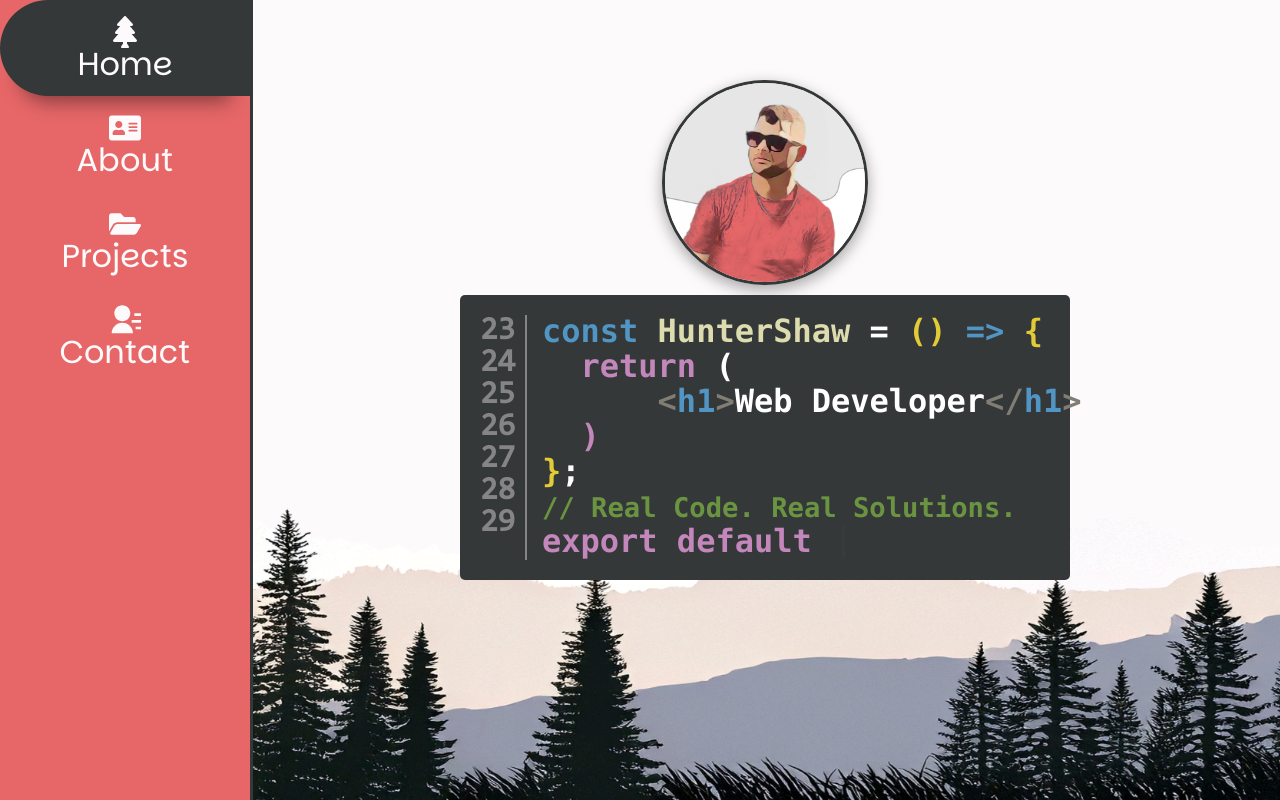
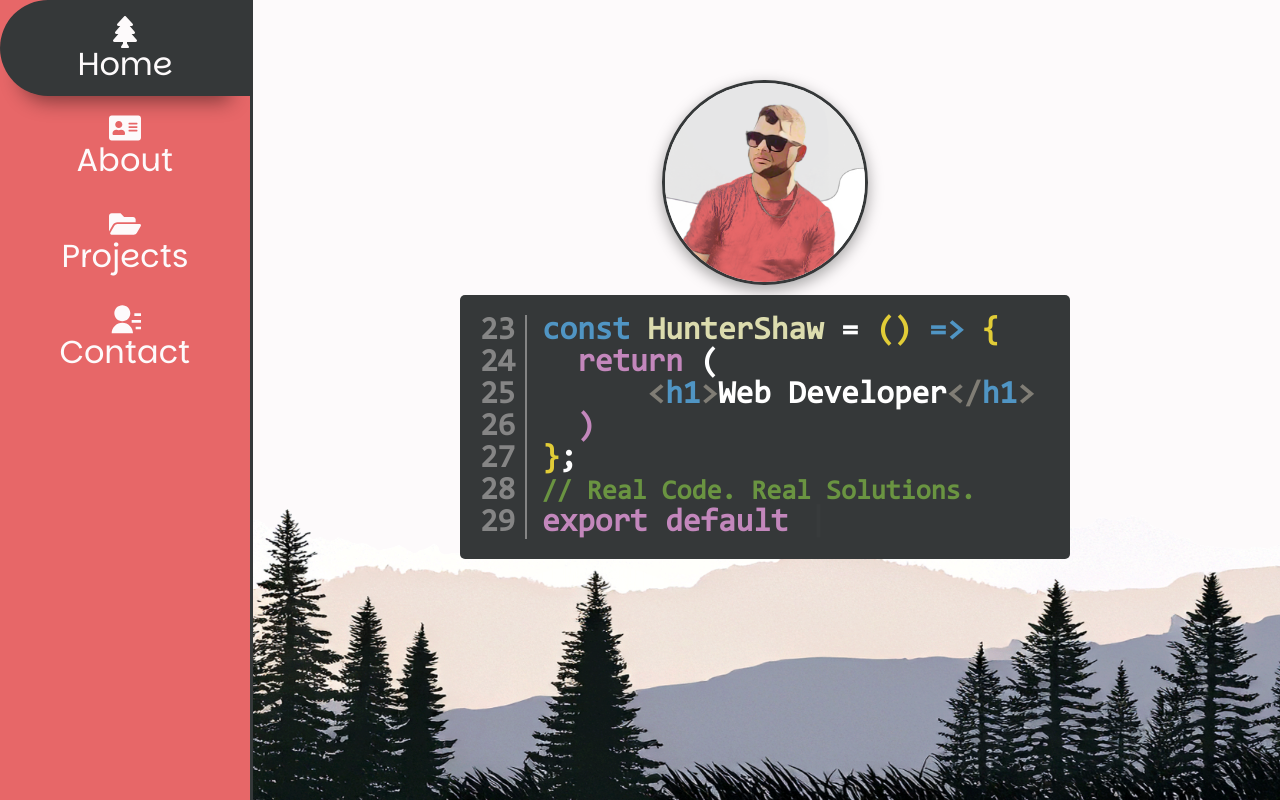
Before and after one commit to Kasador/hunterstevenshaw-com, a React (Vite) app: page / in a window 1280 px wide. Shown: the top 800 px of the page. Built offline with nearby package versions, Linux system fonts and the light colour scheme.

Commit message:
𝓐📑 Downloaded the Consolas font (VSCode) for same font on MacOS/Windows.

```diff
--- a/src/App.scss
+++ b/src/App.scss
@@ -73,10 +73,6 @@ body, html {
         text-align: left;
         padding-left: 15px;
         width: 100%;
-
-        #IntroText {
-          font-family: VSCode;
-        }
       }
       article {
         // position: absolute;
@@ -86,6 +82,9 @@ body, html {
         width: 30px;
       }
     }
+  }
+  #IntroText {
+    font-family: VSCode !important;
   }
   #Me {
     display: flex;
```
